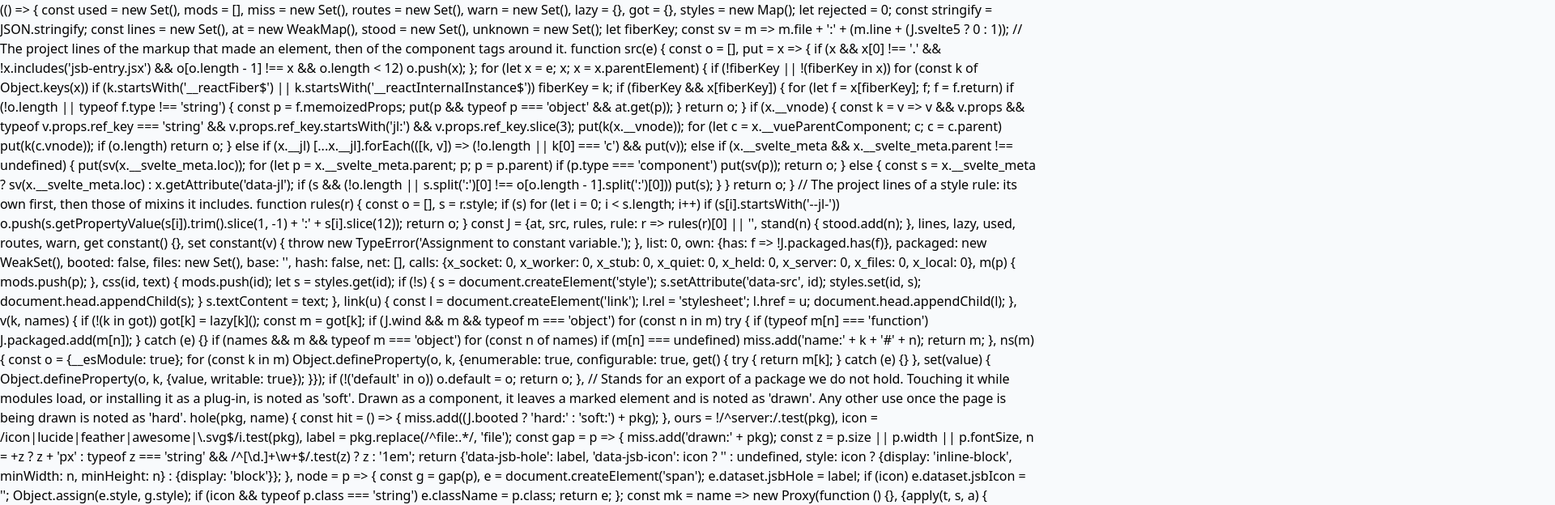
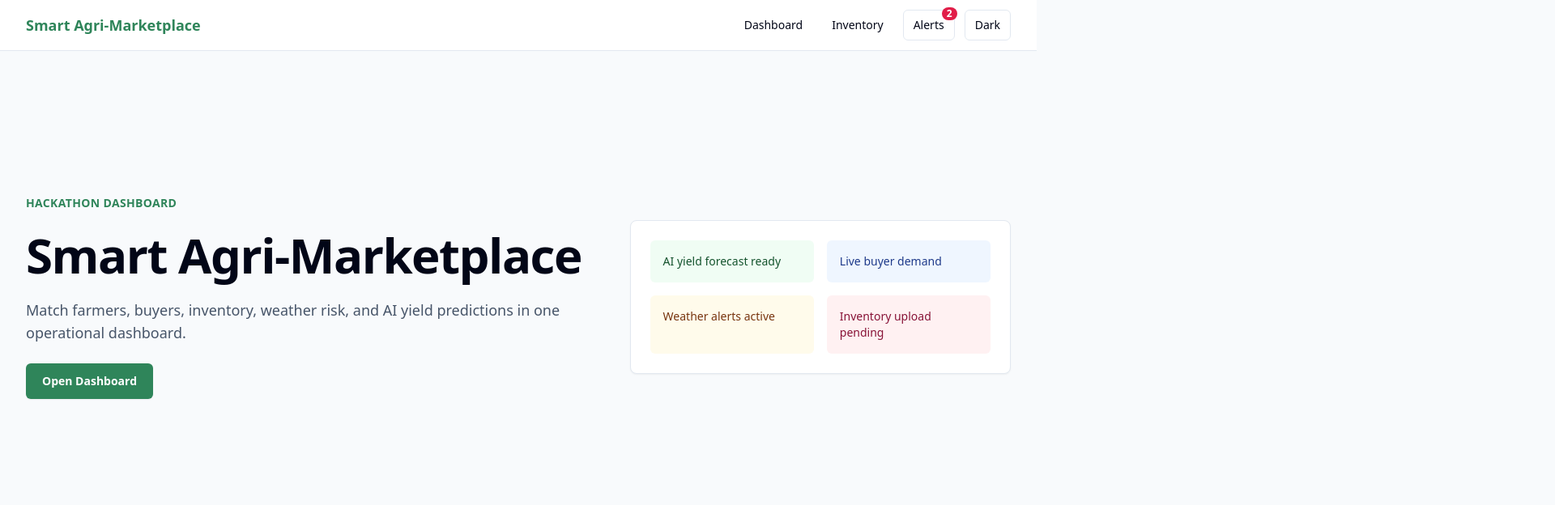
Before and after one commit to not-manmit/git-chaos-lab-smart-agri, a Next.js app: page / in a window 1280 px wide. Shown: the top 624 px of the page at 81% size, 1920 px wide, since content can reach past the window. Built offline with nearby package versions, Linux system fonts and the light colour scheme.

Commit message:
fix: remove debug display: block universal selector from global CSS
The * { display: block !important; } rule was a training/debug helper left behind during development. Removing it before shipping to avoid layout breakage across the entire app.

```diff
--- a/src/app/globals.css
+++ b/src/app/globals.css
@@ -22,6 +22,3 @@ body {
 /* marketplace-debug-layout
    This old training helper should have been removed before shipping.
 */
-* {
-  display: block !important;
-}
```
